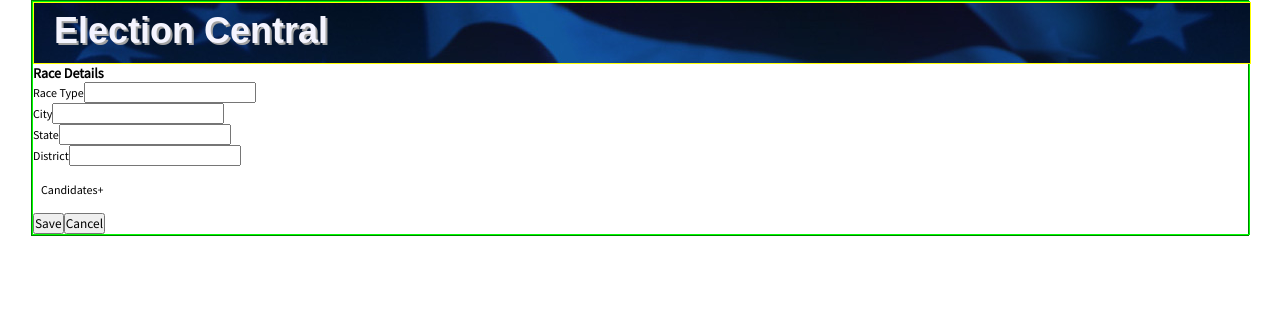
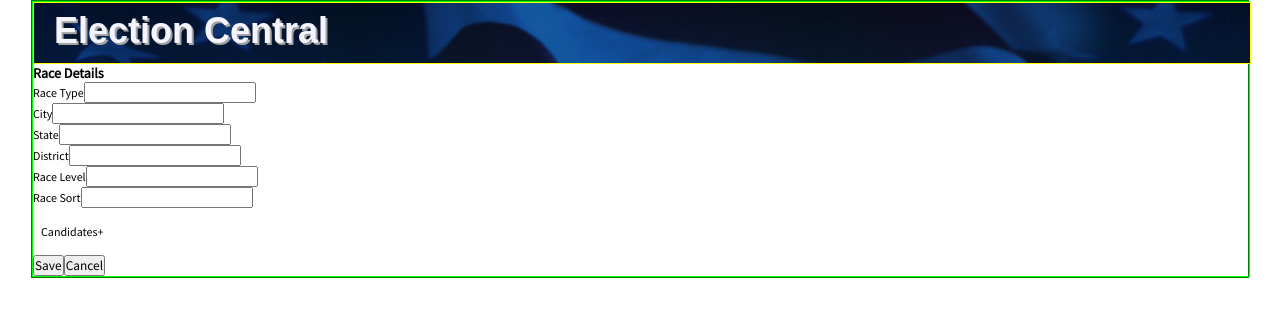
Before and after one commit to brianjb-lfl/e-central-client, an Angular app: page /race-edit in a window 1280 px wide. Shown: the top 316 px of the page. Built offline with nearby package versions, Linux system fonts and the light colour scheme; a web font is replaced by a local one.

Commit message:
Added fields to race model to accomodate sorting.

```diff
--- a/src/app/components/race-edit/race-edit.component.html
+++ b/src/app/components/race-edit/race-edit.component.html
@@ -52,6 +52,31 @@
           required>
       </div>
 
+      <!-- Race Level -->
+      <div class="form-group">
+          <label for="racelevel">Race Level</label>
+          <input
+            [(ngModel)]="currRace.racelevel"
+            name="racelevel"
+            type="text"
+            class="form-input"
+            id="racelevel"
+            options
+            required>
+        </div>
+
+      <!-- Race Sort -->
+      <div class="form-group">
+          <label for="racesort">Race Sort</label>
+          <input
+            [(ngModel)]="currRace.racesort"
+            name="racesort"
+            type="text"
+            class="form-input"
+            id="racesort"
+            required>
+        </div>
+
       <!-- Candidates list -->
       <div class="form-group candidate-edit-block">
         <label for="candidates">Candidates</label>
--- a/src/app/components/race-edit/race-edit.component.ts
+++ b/src/app/components/race-edit/race-edit.component.ts
@@ -22,6 +22,8 @@ export class RaceEditComponent implements OnInit {
     city: '',
     state: '',
     district: '',
+    racelevel: null,
+    racesort: null,
     candidates: []
   }
 
--- a/src/app/components/races-admin/races-admin.component.html
+++ b/src/app/components/races-admin/races-admin.component.html
@@ -8,7 +8,9 @@
       {{race.type}}<br>
       St: {{race.state}}
       City: {{race.city}}
-      Dist: {{race.district}}
+      Dist: {{race.district}}<br>
+      Level: {{race.racelevel}}
+      Sort: {{race.racesort}}
     </div>
 
     <div *ngFor="let candidate of race.candidates" class="candidate-row">
--- a/src/app/components/races-admin/races-admin.component.ts
+++ b/src/app/components/races-admin/races-admin.component.ts
@@ -49,9 +49,11 @@ export class RacesAdminComponent implements OnInit {
   }
 
   onEdit(e) {
+    console.log(e.target.parentElement.id);
     this.racesService.editingRace = this.racesService.racesArr
       .map( race => race._id )
       .indexOf( e.target.parentElement.id );
+    console.log(this.racesService.editingRace);
     this.router.navigate(['/race-edit']);
   }
 
--- a/src/app/components/races-results/races-results.component.html
+++ b/src/app/components/races-results/races-results.component.html
@@ -2,7 +2,9 @@
 
   <div class="component-nav">
     <a (click)="onMyRacesClick()">
-      <div *ngIf="currUser.username !== 'no session'"class="nav-text" [class.item-selected]="raceDisplayMode==='user'">my races</div>
+      <div *ngIf="currUser.username !== 'no session'"
+        class="nav-text"
+        [class.item-selected]="raceDisplayMode==='user'">my races</div>
     </a>
     <a (click)="onAllRacesClick()">
       <div class="nav-text" [class.item-selected]="raceDisplayMode==='all'">all races</div>
@@ -56,7 +58,7 @@
       <!-- district level race -->
       <div *ngIf="race.district !=='n/a'" class="race-header">
         {{race.type}} -
-        {{race.city}}, {{race.state}} - District {{race.district}}
+        {{race.city}}, {{race.state}} - District {{race.district}} {{race.racelevel}} {{race.racesort}}
       </div>
 
       <div *ngFor="let candidate of race.candidates" class="candidate-row">
--- a/src/app/components/races-results/races-results.component.ts
+++ b/src/app/components/races-results/races-results.component.ts
@@ -43,7 +43,13 @@ export class RacesResultsComponent implements OnInit {
       .subscribe(
         (races: any[]) => {
           this.racesService.setRaces(races);
-          this.races = this.racesService.racesArr;
+          this.races = [...this.racesService.racesArr].sort( (a, b) => {
+            if(a.racelevel < b.racelevel) return -1;
+            if(a.racelevel > b.racelevel) return 1;
+            if(a.racesort < b.racesort) return -1;
+            if(a.racesort > b.racesort) return 1;
+            return -1;
+          })
           this.raceTotals = this.racesService.racesTotals;
         },
         (err) => console.log(err)
--- a/src/app/services/races.service.ts
+++ b/src/app/services/races.service.ts
@@ -46,7 +46,7 @@ export class RacesService {
     this.jwtHeaders
       .append('Authorization', 'Bearer ' + localStorage.getItem('jwt_token'));
 
-    if(this.editingRace) {
+    if(this.editingRace>=0) {
       const putRaceUrl = this.baseUrl + `races/${raceObj._id}`;
       return this.http.put(putRaceUrl, raceObj, { headers: this.jwtHeaders });
     }
```
